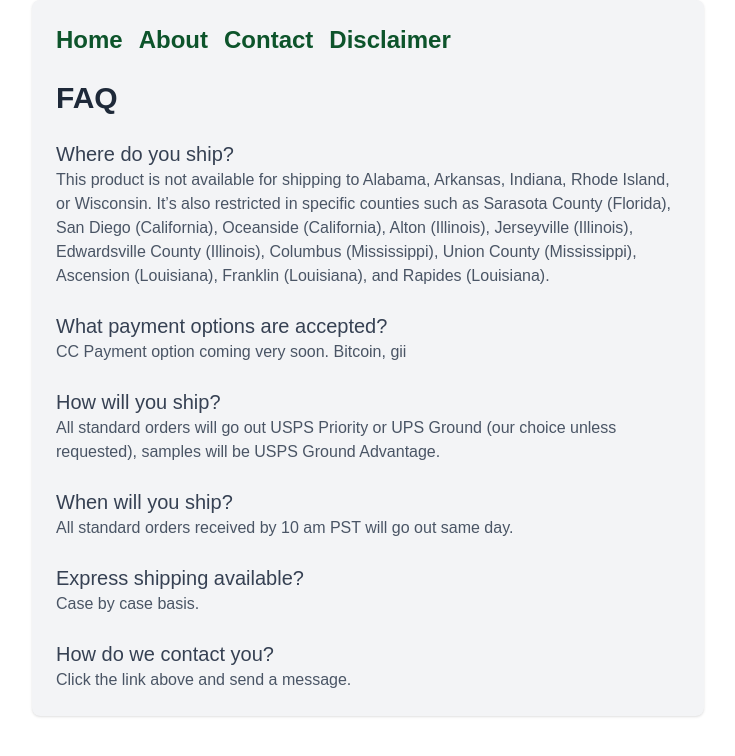
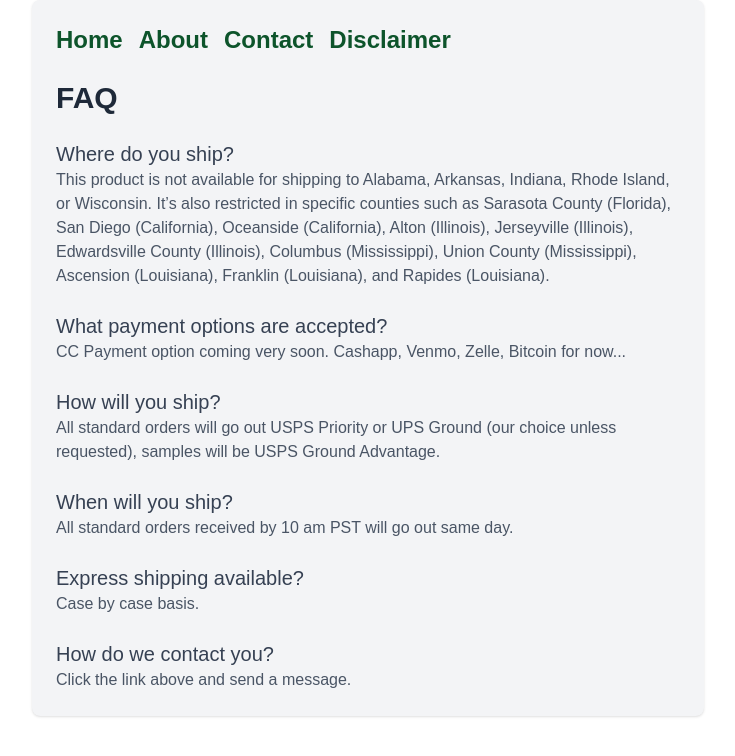
Before and after one commit to tultraximo/static-7ohboys, a Next.js app: page /faq in a window 1280 px wide. Shown: the top 756 px of the page, without its empty margins (272-1007 px from the left). Built offline with nearby package versions, Linux system fonts and the light colour scheme.

Commit message:
added payment info

```diff
--- a/app/faq/page.js
+++ b/app/faq/page.js
@@ -8,7 +8,7 @@ export default function FAQ() {
     },
     {
       question: "What payment options are accepted?",
-      answer: "CC Payment option coming very soon. Bitcoin, gii",
+      answer: "CC Payment option coming very soon. Cashapp, Venmo, Zelle, Bitcoin for now...",
     },
     {
       question: "How will you ship?",
```
